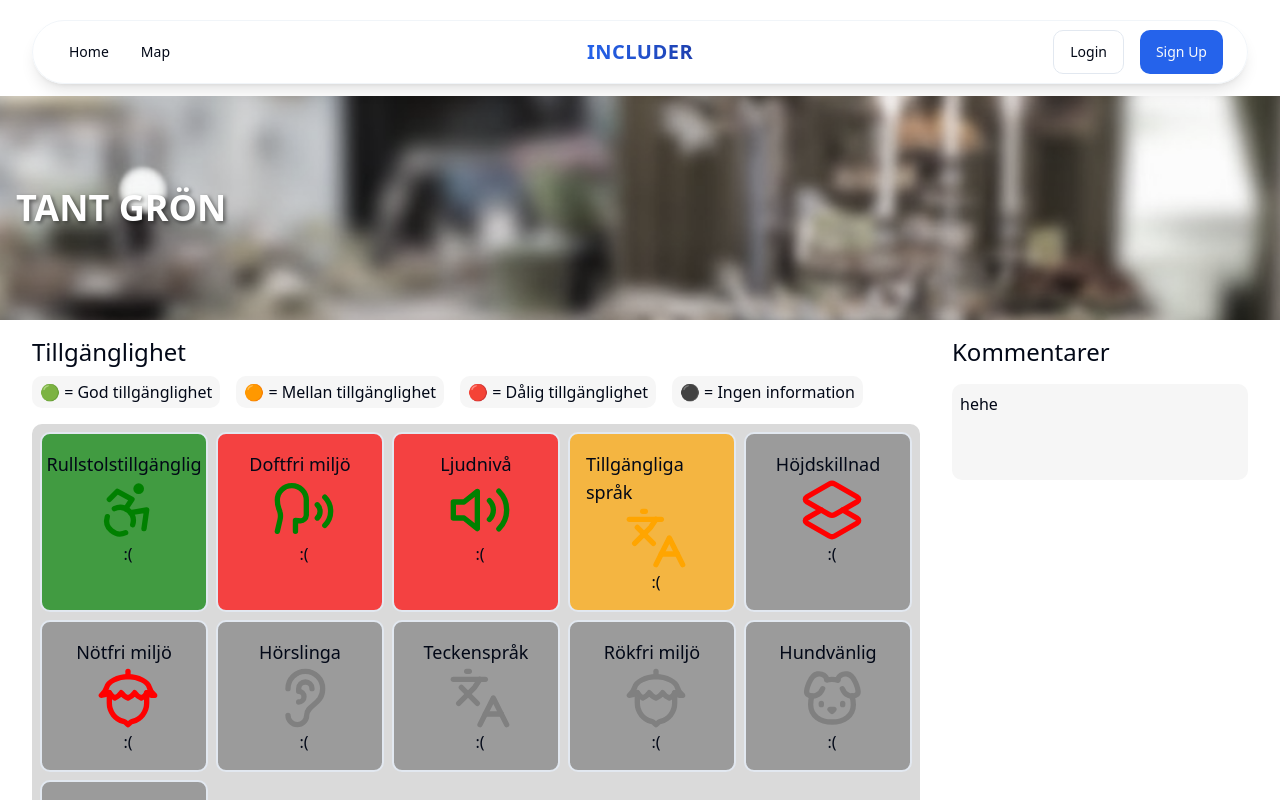
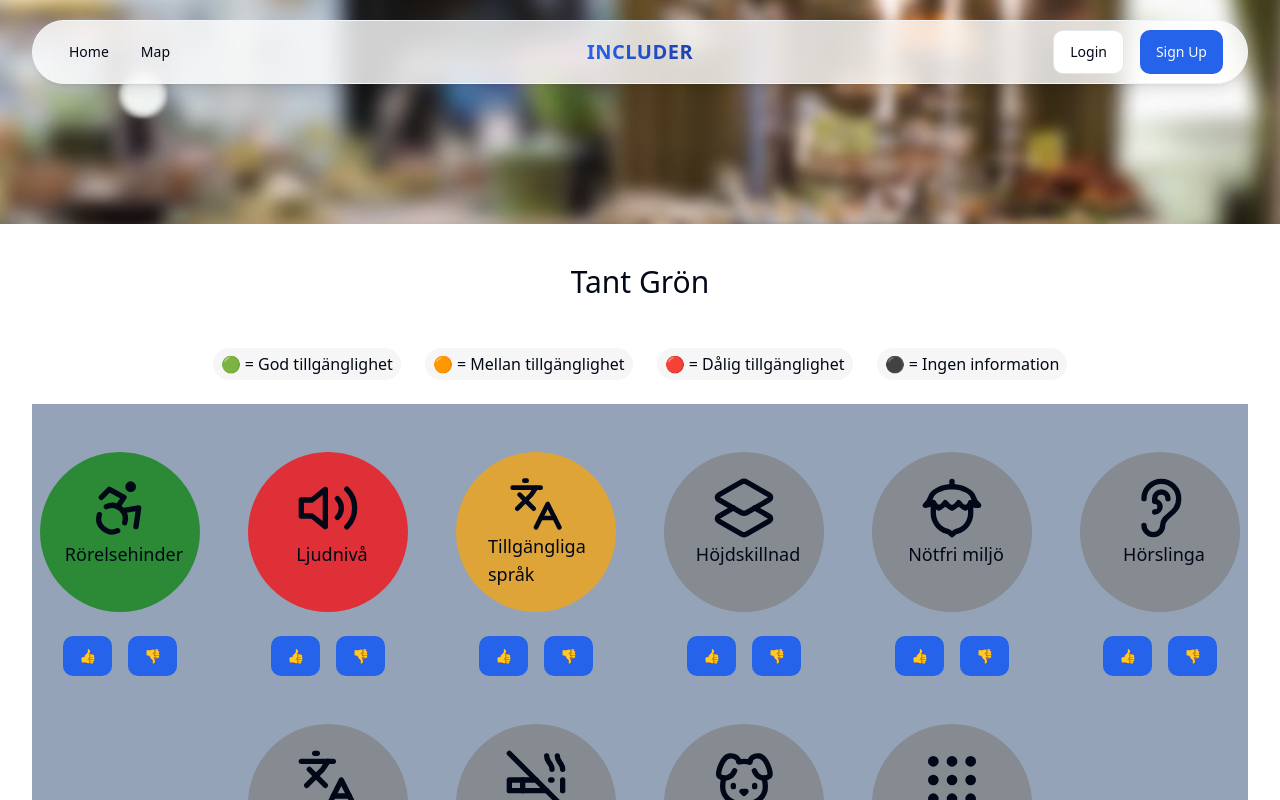
Before and after one commit to btcbojb/sh, a Next.js app: page /map/1 in a window 1280 px wide. Shown: the top 800 px of the page. Built offline with nearby package versions, Linux system fonts and the light colour scheme.

Commit message:
rounded icons, better colors, layout

```diff
--- a/src/app/map/[place]/page.tsx
+++ b/src/app/map/[place]/page.tsx
@@ -1,3 +1,7 @@
+import { Button } from "@/components/ui/button";
+import { neon } from "@neondatabase/serverless";
+import { eq } from "drizzle-orm";
+import { drizzle } from "drizzle-orm/neon-http";
 import {
   Accessibility,
   Dog,
@@ -7,15 +11,17 @@ import {
   Nut,
   Speech,
   Volume2,
+  Grip,
+  CigaretteOff,
+  ThumbsUp
 } from "lucide-react";
 import React from "react";
 
-const tantGron = {
+const data = {
   id: "1",
   name: "Tant Grön",
   availability: {
     Wheelchair: "rgba(0, 128, 0, 0.7)", // green
-    Perfume: "rgba(255, 0, 0, 0.7)", // red
     Volume: "rgba(255, 0, 0, 0.7)", // red
     Languages: "rgba(255, 165, 0, 0.7)", // orange
     ElevationDiffrence: "rgba(128, 128, 128, 0.7)", // gray
@@ -31,25 +37,27 @@ const tantGron = {
 function renderIcon(key: string): JSX.Element {
   switch (key) {
     case "Wheelchair":
-      return <Accessibility size={64} color="green" />;
+      return <Accessibility size={64} />;
     case "Perfume":
-      return <Speech size={64} color="green" />;
+      return <Speech size={64} />;
     case "Volume":
-      return <Volume2 size={64} color="green" />;
+      return <Volume2 size={64} />;
     case "Languages":
-      return <Languages size={64} color="orange" />;
+      return <Languages size={64} />;
     case "ElevationDiffrence":
-      return <Layers2 size={64} color="red" />;
+      return <Layers2 size={64} />;
     case "Nuts":
-      return <Nut size={64} color="red" />;
+      return <Nut size={64} />;
     case "AuditoryLoop":
-      return <Ear size={64} color="gray" />;
+      return <Ear size={64} />;
     case "SignLanguage":
-      return <Languages size={64} color="gray" />;
+      return <Languages size={64} />;
     case "Smoke":
-      return <Nut size={64} color="gray" />;
+      return <CigaretteOff size={64} />;
     case "DogFriendly":
-      return <Dog size={64} color="gray" />;
+      return <Dog size={64} />;
+    case "Carpet":
+      return <Grip size={64} />
     default:
       return <></>;
   }
@@ -58,9 +66,7 @@ function renderIcon(key: string): JSX.Element {
 function translateKey(key: string): string {
   switch (key) {
     case "Wheelchair":
-      return "Rullstolstillgänglig";
-    case "Perfume":
-      return "Doftfri miljö";
+      return "Rörelsehinder";
     case "Volume":
       return "Ljudnivå";
     case "Languages":
@@ -77,61 +83,71 @@ function translateKey(key: string): string {
       return "Rökfri miljö";
     case "DogFriendly":
       return "Hundvänlig";
+    case "Carpet":
+      return "Heltäcknigsmatta"
     default:
       return key;
   }
 }
 
-export default function PlacePage() {
+export default async function PlacePage() {
+
+  // const sql = neon(
+  //   "postgresql://includer_owner:c1bK9uLFCxRt@ep-tight-rice-a2lfuh7m.eu-central-1.aws.neon.tech/includer?sslmode=require"
+  // );
+  // const db = drizzle(sql);
+  // const placeData = await db
+  //   .select()
+  //   .from(placeTable)
+  //   .where(eq(placeTable.placeId, "HERE YOU WRITE PARAMS"));
+
   return (
     <div>
-      <div className="mt-24 flex flex-col space-y-4">
+      <div className="flex flex-col space-y-4">
         <div
           className="w-full h-32 sm:h-48 md:h-56 lg:h-68 sm flex items-center pl-4"
           style={{
             backgroundImage: "url('/images/tantgron.png')",
             backgroundSize: "cover",
-            filter: "grayscale(65%)",
           }}
         >
-          <h2
-            className="text-3xl lg:text-4xl font-semibold text-white uppercase"
-            style={{ textShadow: "2px 2px 4px rgba(0, 0, 0, 0.5)" }}
-          >
-            {tantGron.name}
-          </h2>
         </div>
-        <div className="container mx-auto flex flex-col lg:flex-row gap-8">
-          {/* Disability */}
-          <div className="lg:w-3/4">
-            <h3 className="text-2xl">Tillgänglighet</h3>
-            <div className="flex flex-col md:flex-row gap-4 mt-2">
-              <span className="bg-[#f6f6f6] p-1 px-2 rounded-md">
+        <div className="container mx-auto flex flex-col gap-8">
+          {/* Availability */}
+          <div>
+            <h2 className="text-3xl py-6 text-center">{data.name}</h2>
+            <div className="flex flex-col justify-center md:flex-row gap-6 mt-6">
+              <span className="bg-[#f6f6f6] p-1 px-2 rounded-full">
                 🟢 = God tillgänglighet
               </span>
-              <span className="bg-[#f6f6f6] p-1 px-2 rounded-md">
+              <span className="bg-[#f6f6f6] p-1 px-2 rounded-full">
                 🟠 = Mellan tillgänglighet
               </span>
-              <span className="bg-[#f6f6f6] p-1 px-2 rounded-md">
+              <span className="bg-[#f6f6f6] p-1 px-2 rounded-full">
                 🔴 = Dålig tillgänglighet
               </span>
-              <span className="bg-[#f6f6f6] p-1 px-2 rounded-md">
+              <span className="bg-[#f6f6f6] p-1 px-2 rounded-full">
                 ⚫ = Ingen information
               </span>
             </div>
-            <div className="grid grid-cols-2 sm:grid-cols-3 md:grid-cols-4 lg:grid-cols-5 gap-2 mt-4 rounded-md bg-[#dadada] p-2">
-              {Object.entries(tantGron.availability).map(
+            <div className="flex flex-wrap justify-center gap-12 mt-6 m-0 bg-slate-400 py-12">
+              {Object.entries(data.availability).map(
                 ([key, value], index) => (
+                  <div className="flex flex-col">
                     <div
                       key={index}
-                    className={`flex items-center space-x-2 border-2 flex-col rounded-md p-4`}
+                      className={`flex items-center space-x-2  flex-col rounded-full p-6 w-40 h-40`}
                       style={{
                         backgroundColor: `${value}`,
                       }}
                     >
-                    <p className="text-lg font-medium">{translateKey(key)}</p>
                       {renderIcon(key)}
-                    <p>{value === "green" ? ":)" : ":("}</p>
+                      <p className="text-lg">{translateKey(key)}</p>
+                    </div>
+                    <span className="flex w-min mt-6 gap-4 m-auto justify-center">
+                      <Button>👍</Button>
+                      <Button>👎</Button>
+                    </span>
                   </div>
                 )
               )}
```
Lines whose indentation alone changed are shown as unchanged.
